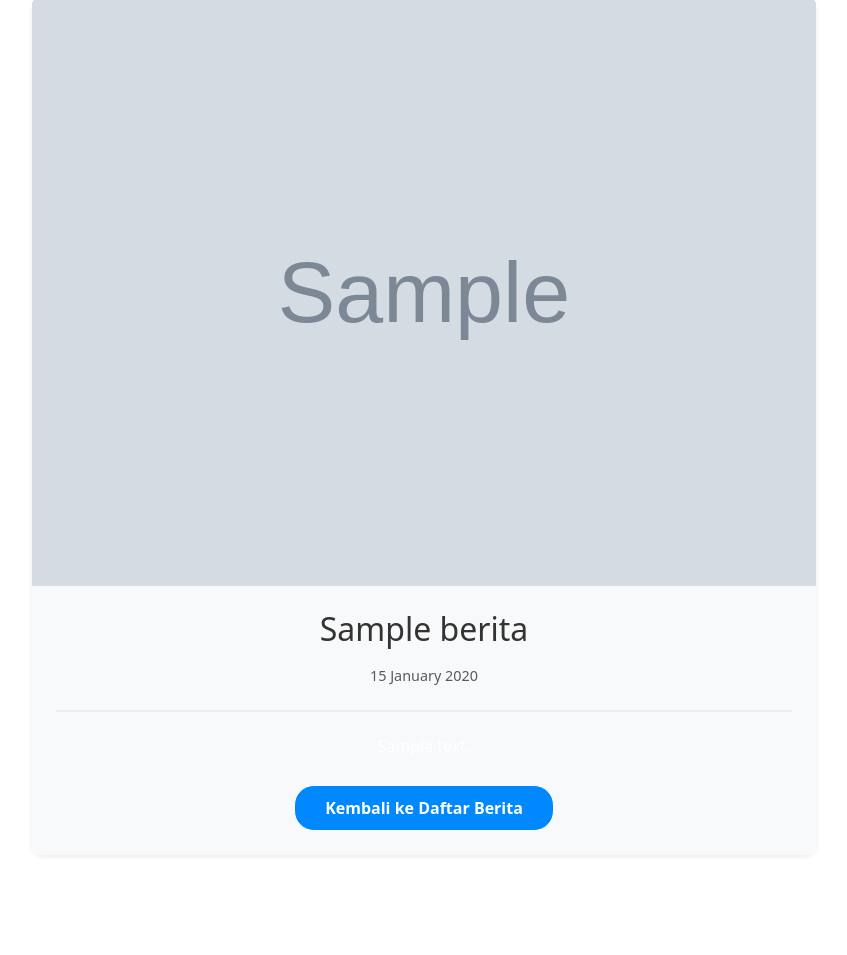
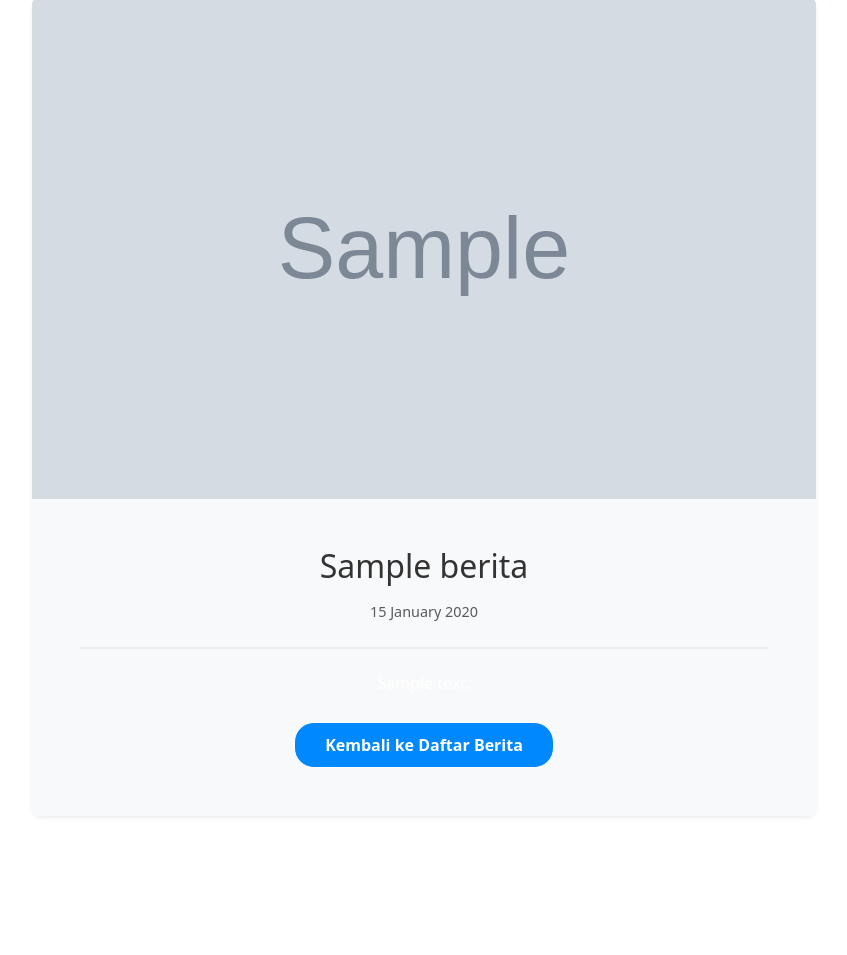
Before and after one commit to Aauliaaaaaa/SDNBulupayung02, a Laravel app: template resources/views/berita/show.blade.php in a window 1280 px wide. Shown: the part 149-1104 px from the top of the page, without its empty margins (216-1063 px from the left). After the commit the page ends 966 px from the top, so only its background shows below. Run offline with Laravel 12, Linux system fonts and the light colour scheme; the template is opened without the code that fills it: most values are stand-ins (such as "Sample title", 1, 10 or a date in 2020); grey boxes marked "Sample" are stand-in pictures; some libraries are stand-ins or nearby versions.

Commit message:
<fixs> show berita

```diff
--- a/resources/views/berita/show.blade.php
+++ b/resources/views/berita/show.blade.php
@@ -20,9 +20,9 @@
     <div class="container mt-5 d-flex justify-content-center" style="padding: 100px">
         <div class="col-md-10">
             <div class="card shadow-sm border-0 text-center" style="border-radius: 10px;">
-                <img src="{{ asset('image/' . $berita->image) }}" class="card-img-top img-fluid mx-auto" alt="{{ $berita->title }}" style="height: 100%; width: 100%; object-fit: cover;">
+                <img src="{{ asset('image/' . $berita->image) }}" class="card-img-top img-fluid mx-auto" alt="{{ $berita->title }}" style="height: 500px; width: 100%; object-fit: cover;">
 
-                <div class="card-body p-4" style="background-color: #f8f9fa;">
+                <div class="card-body p-5" style="background-color: #f8f9fa; padding: 40px;">
                   <h1 class="card-title font-weight-bold mb-3" style="font-size: 2rem; color: #333;">{{ $berita->title }}</h1>
                   <div class="text-muted mb-4" style="font-size: 0.9rem;">{{ \Carbon\Carbon::parse($berita->created_at)->format('d F Y') }}</div>
 
@@ -39,8 +39,8 @@
                           Kembali ke Daftar Berita
                       </a>
                   </div>
+              </div>
 
-                </div>
             </div>
         </div>
     </div>
```
Lines whose indentation alone changed are shown as unchanged.
